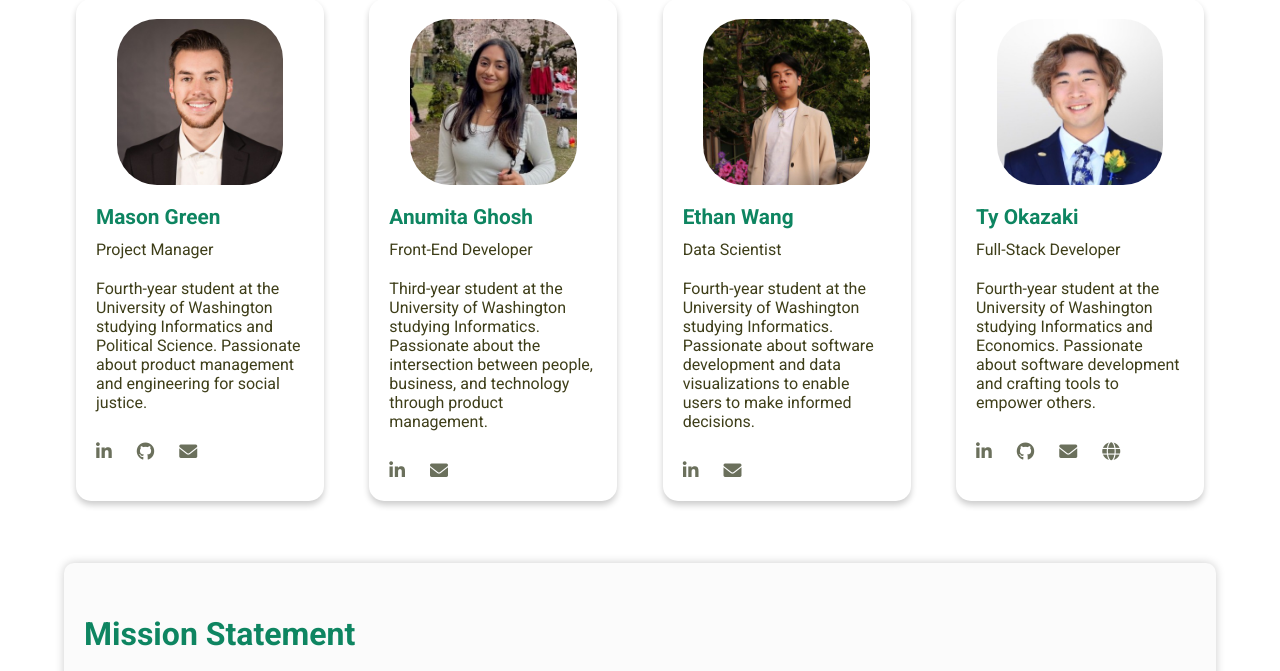
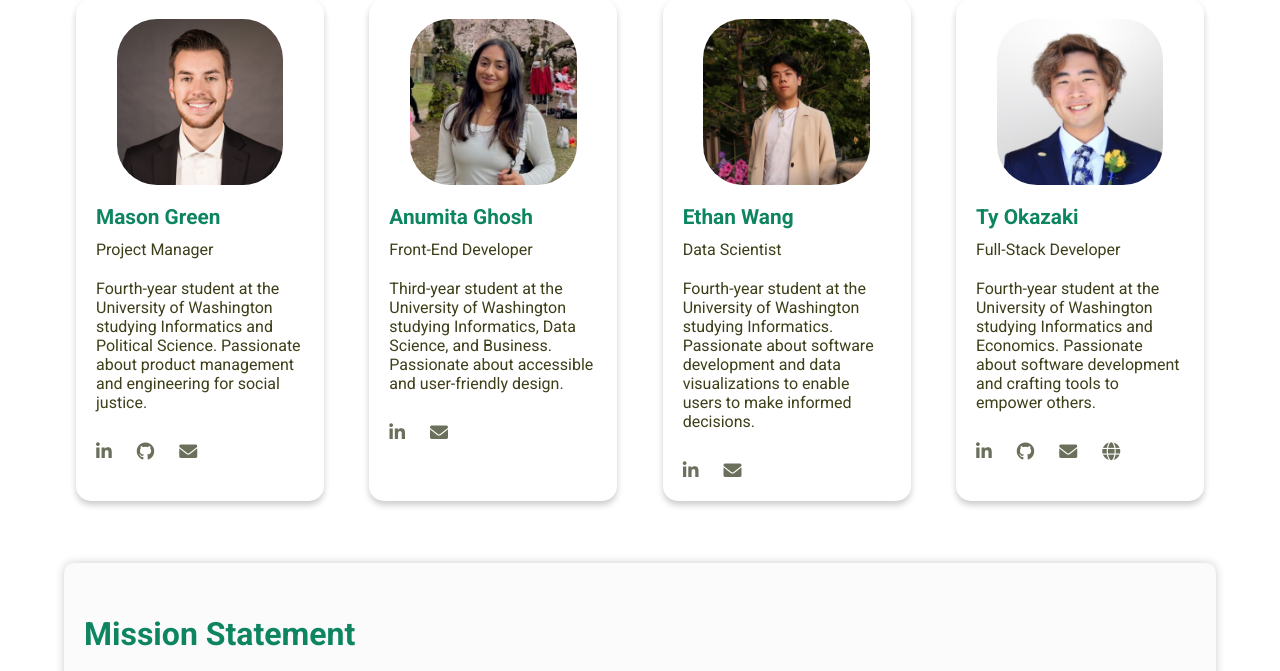
Before and after one commit to MasonGreen365/dencity, a Flask app: page /about in a window 1280 px wide. Shown: the part 260-931 px from the top of the page. Run offline with Flask 3, Linux system fonts and the light colour scheme; some libraries are stand-ins or nearby versions.

Commit message:
update anu's description

```diff
--- a/templates/about.html
+++ b/templates/about.html
@@ -40,7 +40,7 @@
                 </a>
                 <h3>Anumita Ghosh</h3>
                 <p class="role">Front-End Developer</p>
-                <p>Third-year student at the University of Washington studying Informatics. Passionate about the intersection between people, business, and technology through product management.</p>
+                <p>Third-year student at the University of Washington studying Informatics, Data Science, and Business. Passionate about accessible and user-friendly design.</p>
                 <div class="links">
                     <a href="https://www.linkedin.com/in/anumita-ghosh-72b0941a8/" target="_blank"><i class="fa-brands fa-linkedin-in"></i></a>
                     <a href="mailto:aghosh7@uw.edu"><i class="fas fa-envelope"></i></a>
```
